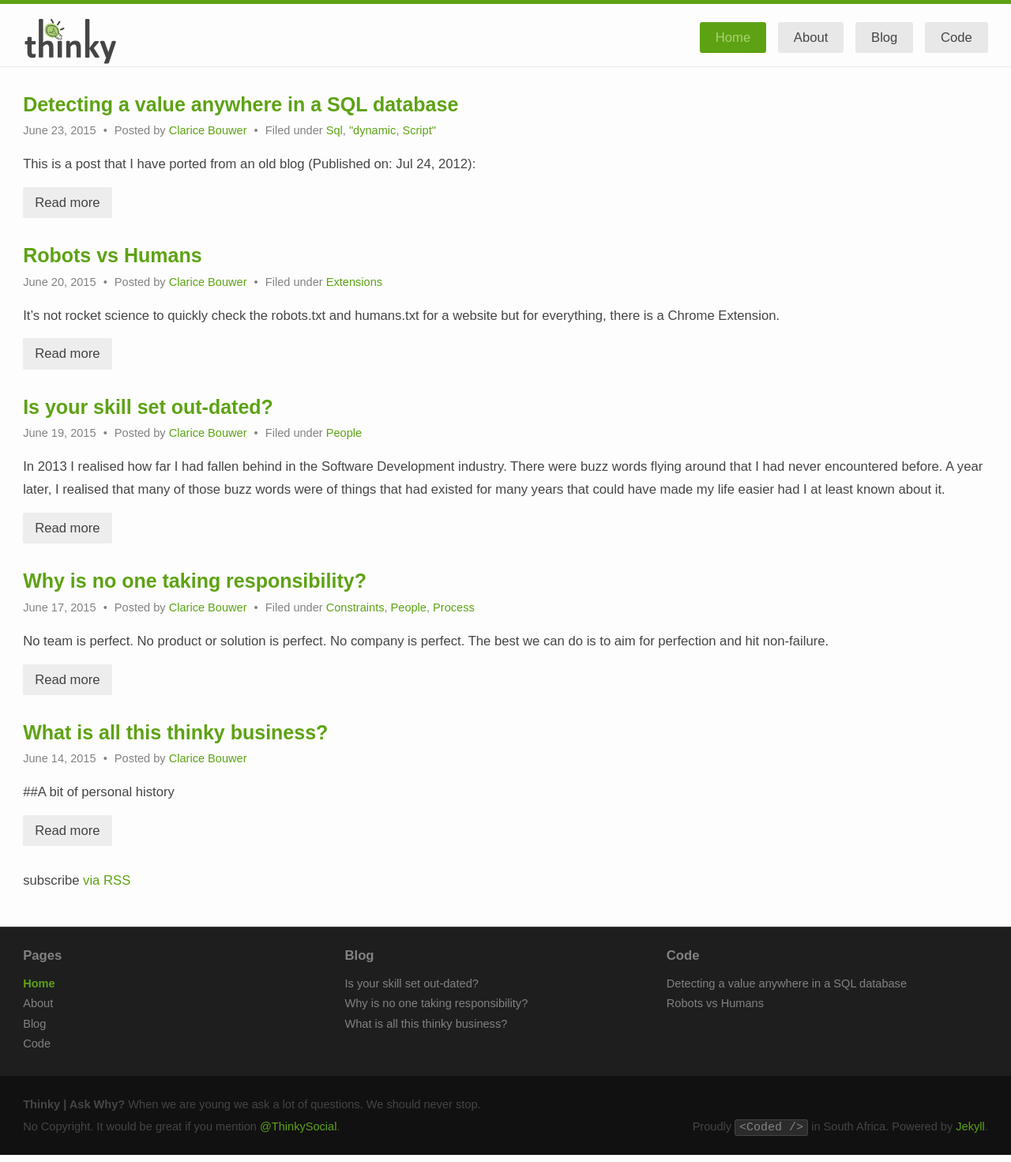
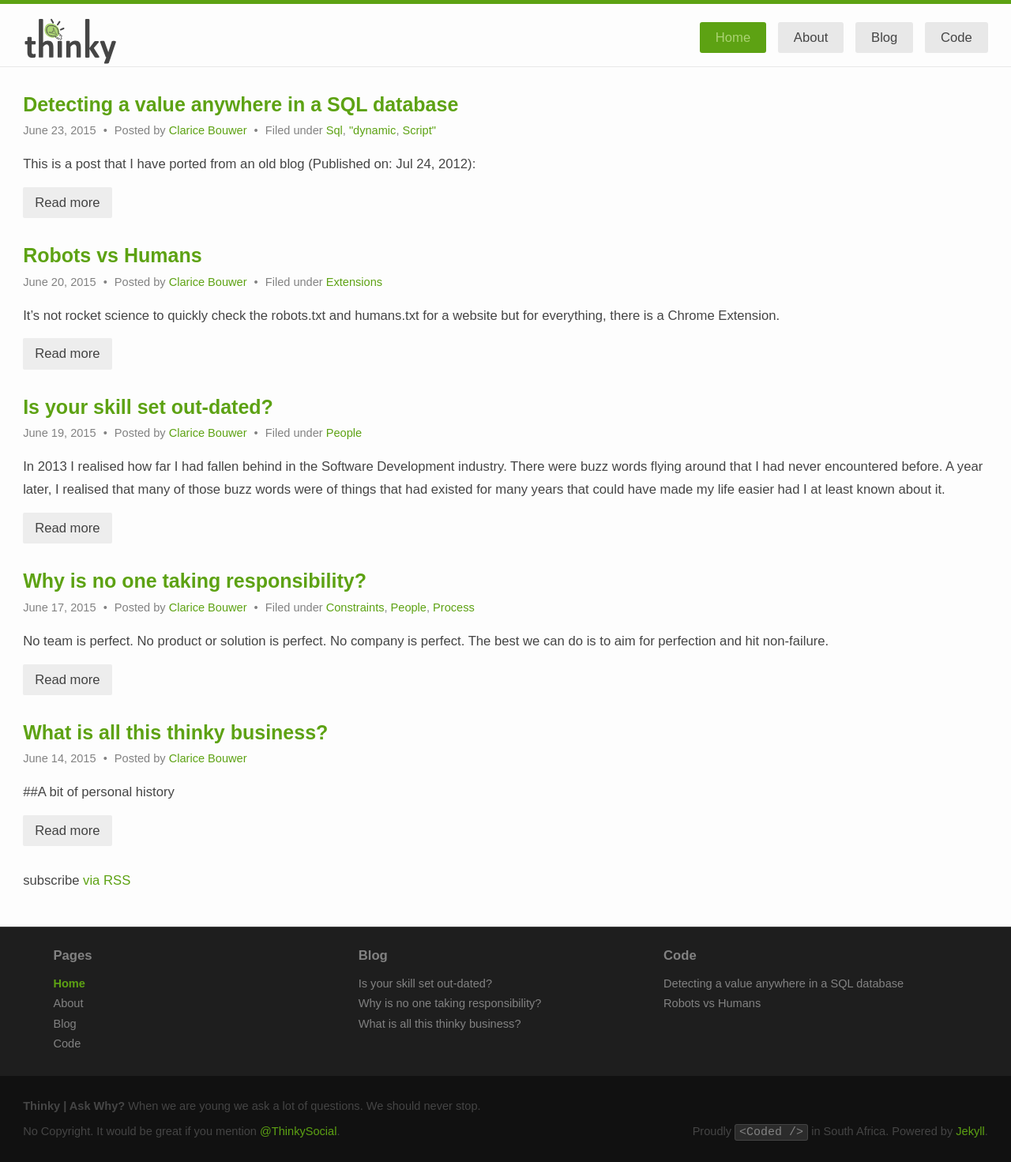
Before and after one commit to cbillowes/thinky, a Jekyll site: the page built from index.html, in a window 1280 px wide. Shown: the whole page at 79% size. Built offline with Jekyll 4.4.1, drawn with Linux system fonts in a browser that asks for light colours.

Commit message:
UX: As a user browsing the site on a larger screen where the mega footer text is not aligned with the footer, then I would prefer the two to align - Fixed alignment for bigger screens

```diff
--- a/_includes/footer.html
+++ b/_includes/footer.html
@@ -1,5 +1,5 @@
 <section class="site-mega-footer">
-  <div class="footer-columns">
+  <div class="wrapper footer-columns">
     <div class="column column1">
       <h1>Pages</h1>
       <nav>
--- a/_sass/_layout.scss
+++ b/_sass/_layout.scss
@@ -113,7 +113,6 @@
     line-height: 1em;
     font-size: $small-font-size;
     color: $grey-color;
-    margin-left: -$spacing-unit / 2;
     @extend %clearfix;
 
     .column {
@@ -185,7 +184,7 @@
   }
 
   p {
-    line-height: 1em;
+    line-height: 1.3em;
     font-size: $small-font-size;
 
     &.copyright {
```
